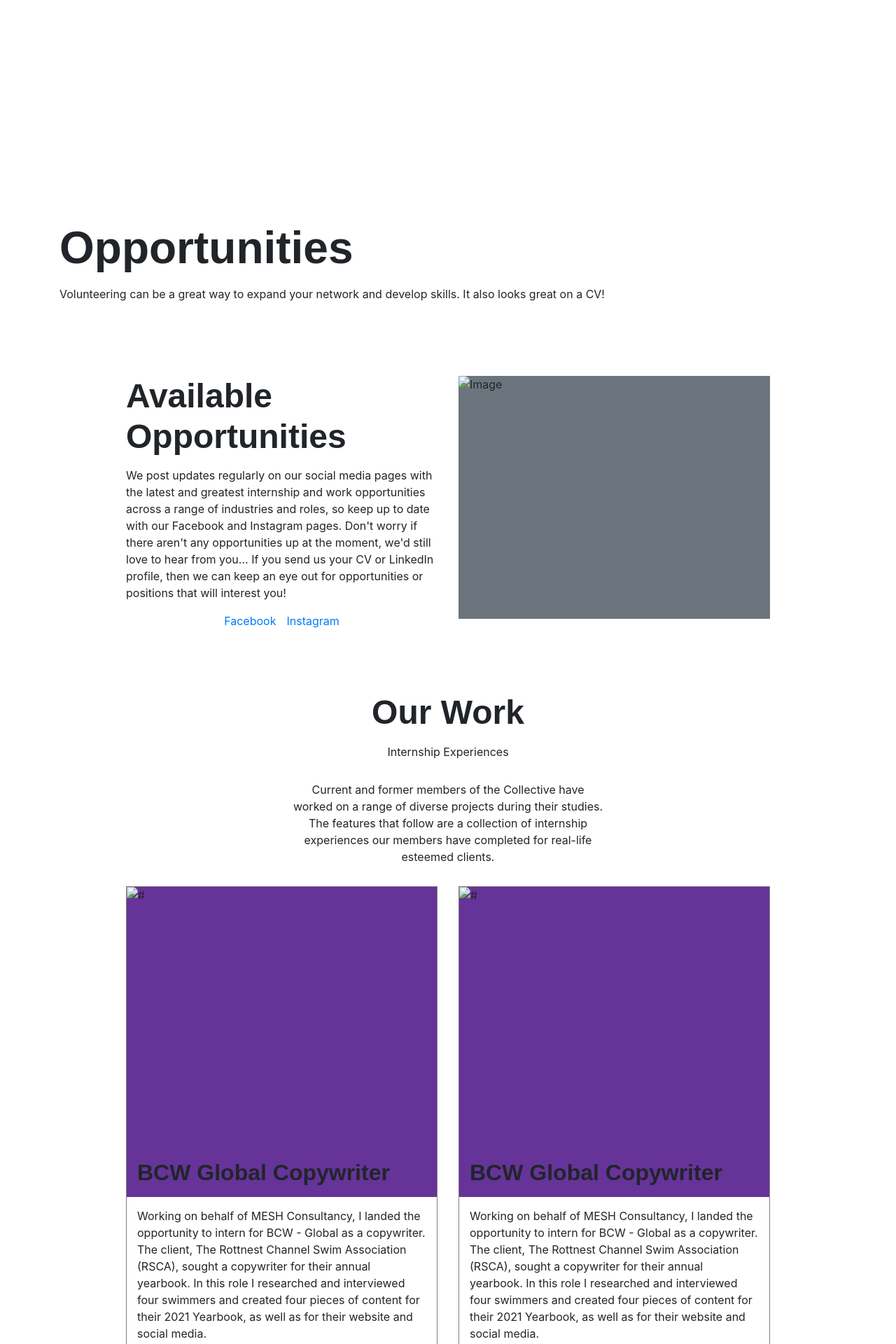
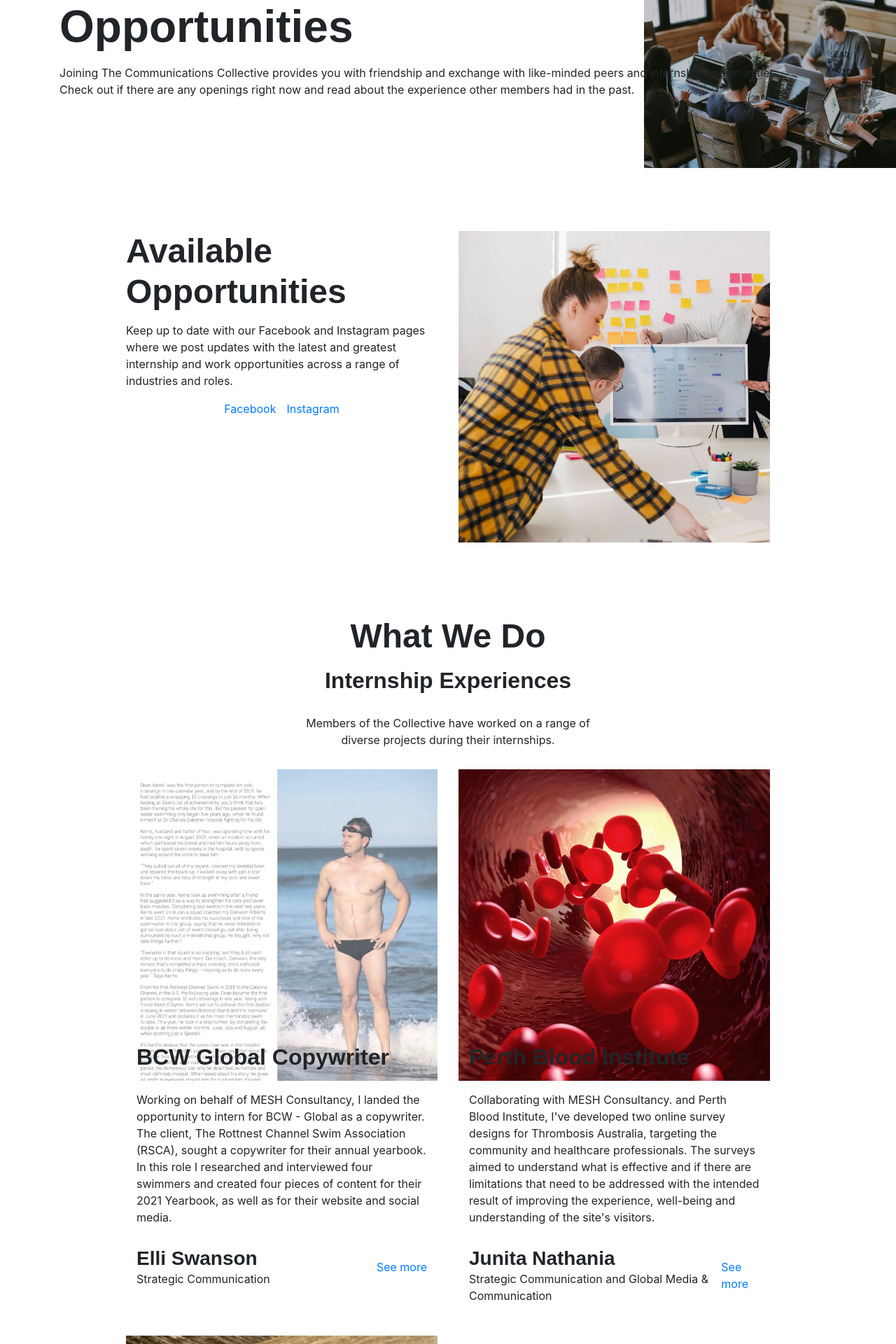
Before and after one commit to treytallent/Communications-Collective, a PHP site: page /opportunities.html in a window 1280 px wide. Shown: the top 1920 px of the page at 70% size. Run offline with PHP 8.4, Linux system fonts and the light colour scheme.

Commit message:
Opportunities & About Imagery

```diff
--- a/about.css
+++ b/about.css
@@ -1,16 +1,37 @@
-/* Placeholder classes until images are inserted */
-
 .header-about {
-   min-height: 447px;
+   min-height: 30vh;
+   background-image: url(Images/about_1.webp);
+   background-size: contain;
+   background-position: right center;
+   background-repeat: no-repeat;
 }
 
-.bg-temp {
-   background-color: rebeccapurple;
+.header-opportunities {
+   min-height: 30vh;
+   background-image: url(Images/opportunities_1.webp);
+   background-size: contain;
+   background-position: right center;
+   background-repeat: no-repeat;
 }
 
-.about-project-img {
-   height: 250px;
-   background-color: rebeccapurple;
+.ar-1 {
+   aspect-ratio: 1/1;
+}
+
+.object-fit-cover {
+   object-fit: cover;
+}
+
+.pos-left {
+   object-position: left;
+}
+
+.pos-top {
+   object-position: top;
+}
+
+.pos-center {
+   object-position: center;
 }
 
 /* Carousel Scrolling Classes */
@@ -46,7 +67,6 @@
 /* Opportunities */
 
 .opportunities-card {
-   border: 1px solid gray;
    display: grid;
 }
 
@@ -56,8 +76,6 @@
 
 .opportunities-card img {
    padding: 0;
-   background-color: rebeccapurple;
-   aspect-ratio: 1/1;
 }
 
 .opportunities-card h3,
@@ -68,13 +86,6 @@
 
 .opportunities-card h3 {
    align-self: end;
-}
-
-.jtc-img {
-   height: 250px;
-   aspect-ratio: 1/1;
-   background-color: rebeccapurple;
-   margin: 0 15px;
 }
 
 /* Large space Class = 90px (column gutter × 3)*/
--- a/opportunities.html
+++ b/opportunities.html
@@ -18,15 +18,17 @@
       <title>Title</title>
    </head>
    <body>
-      <header class="header-about" style="height: 447px">
+      <header class="header-opportunities">
          <div class="container h-100 mt-auto">
             <div
                class="row col-md-12 h-100 mt-auto flex-column justify-content-end align-items-start"
             >
                <h1 class="mb-sm">Opportunities</h1>
                <p class="mb-sm">
-                  Volunteering can be a great way to expand your network and
-                  develop skills. It also looks great on a CV!
+                  Joining The Communications Collective provides you with
+                  friendship and exchange with like-minded peers and internship
+                  opportunities. Check out if there are any openings right now
+                  and read about the experience other members had in the past.
                </p>
             </div>
          </div>
@@ -40,15 +42,10 @@
                   <div class="col-md-6 order-1">
                      <h2 class="mb-sm">Available Opportunities</h2>
                      <p>
-                        We post updates regularly on our social media pages with
-                        the latest and greatest internship and work
-                        opportunities across a range of industries and roles, so
-                        keep up to date with our Facebook and Instagram pages.
-                        Don't worry if there aren't any opportunities up at the
-                        moment, we'd still love to hear from you... If you send
-                        us your CV or LinkedIn profile, then we can keep an eye
-                        out for opportunities or positions that will interest
-                        you!
+                        Keep up to date with our Facebook and Instagram pages
+                        where we post updates with the latest and greatest
+                        internship and work opportunities across a range of
+                        industries and roles.
                      </p>
                      <div class="d-flex justify-content-center">
                         <a href="#" class="mr-md">Facebook</a>
@@ -56,7 +53,11 @@
                      </div>
                   </div>
                   <div class="col-md-6 d-flex order-media order-2 mb-sm">
-                     <img src="#" class="bg-secondary w-100" alt="Image" />
+                     <img
+                        src="Images/opportunities_2.webp"
+                        class="ar-1 object-fit-cover pos-left w-100"
+                        alt="Image"
+                     />
                   </div>
                </section>
 
@@ -64,14 +65,11 @@
                <section>
                   <div class="row">
                      <div class="col-md-6 offset-md-3 text-center spacing-md">
-                        <h2 class="mb-sm">Our Work</h2>
-                        <p class="mb-md">Internship Experiences</p>
+                        <h2 class="mb-sm">What We Do</h2>
+                        <h3 class="mb-md">Internship Experiences</h3>
                         <p class="mb-md">
-                           Current and former members of the Collective have
-                           worked on a range of diverse projects during their
-                           studies. The features that follow are a collection of
-                           internship experiences our members have completed for
-                           real-life esteemed clients.
+                           Members of the Collective have worked on a range of
+                           diverse projects during their internships.
                         </p>
                      </div>
                   </div>
@@ -97,79 +95,97 @@
                               </div>
                               <a class="align-self-center"> See more </a>
                            </div>
-                           <img src="#" alt="#" class="" />
+                           <img
+                              src="Images/opportunities_3.webp"
+                              alt="#"
+                              class="ar-1 object-fit-cover pos-top w-100"
+                           />
                         </div>
                      </div>
                      <!-- Opportunities Card -->
                      <div class="col-md-6 spacing-md mb-md">
                         <div class="opportunities-card">
-                           <h3 class="p-sm order-1">BCW Global Copywriter</h3>
+                           <h3 class="p-sm order-1">Perth Blood Institute</h3>
                            <p class="p-sm">
-                              Working on behalf of MESH Consultancy, I landed
-                              the opportunity to intern for BCW - Global as a
-                              copywriter. The client, The Rottnest Channel Swim
-                              Association (RSCA), sought a copywriter for their
-                              annual yearbook. In this role I researched and
-                              interviewed four swimmers and created four pieces
-                              of content for their 2021 Yearbook, as well as for
-                              their website and social media.
+                              Collaborating with MESH Consultancy. and Perth
+                              Blood Institute, I've developed two online survey
+                              designs for Thrombosis Australia, targeting the
+                              community and healthcare professionals. The
+                              surveys aimed to understand what is effective and
+                              if there are limitations that need to be addressed
+                              with the intended result of improving the
+                              experience, well-being and understanding of the
+                              site's visitors.
                            </p>
                            <div class="d-flex justify-content-between p-sm">
                               <div class="mr-2">
-                                 <h4 class="m-0">Elli Swanson</h4>
-                                 <p class="m-0">Strategic Communication</p>
+                                 <h4 class="m-0">Junita Nathania</h4>
+                                 <p class="m-0">
+                                    Strategic Communication and Global Media &
+                                    Communication
+                                 </p>
                               </div>
                               <a class="align-self-center"> See more </a>
                            </div>
-                           <img src="#" alt="#" class="" />
+                           <img
+                              src="Images/opportunities_4.webp"
+                              alt="#"
+                              class="ar-1 object-fit-cover pos-top w-100"
+                           />
                         </div>
                      </div>
                      <!-- Opportunities Card -->
                      <div class="col-md-6 spacing-md mb-md">
                         <div class="opportunities-card">
-                           <h3 class="p-sm order-1">BCW Global Copywriter</h3>
+                           <h3 class="p-sm order-1">The West Australian</h3>
                            <p class="p-sm">
-                              Working on behalf of MESH Consultancy, I landed
-                              the opportunity to intern for BCW - Global as a
-                              copywriter. The client, The Rottnest Channel Swim
-                              Association (RSCA), sought a copywriter for their
-                              annual yearbook. In this role I researched and
-                              interviewed four swimmers and created four pieces
-                              of content for their 2021 Yearbook, as well as for
-                              their website and social media.
+                              Britney worked as a writer for The West Australian
+                              as an Intern and scored a full-page spread in The
+                              West's ANZAC Day Edition 2021. The article focuses
+                              on the origins of ANZAC Day in Australia from
+                              ANZAC biscuits to the importance and history of
+                              commemoration on April 25th.
                            </p>
                            <div class="d-flex justify-content-between p-sm">
                               <div class="mr-2">
-                                 <h4 class="m-0">Elli Swanson</h4>
-                                 <p class="m-0">Strategic Communication</p>
+                                 <h4 class="m-0">Britney Coulson</h4>
+                                 <p class="m-0">
+                                    Journalism & Global Politics and Party
+                                 </p>
                               </div>
                               <a class="align-self-center"> See more </a>
                            </div>
-                           <img src="#" alt="#" class="" />
+                           <img
+                              src="Images/opportunities_5.webp"
+                              alt="#"
+                              class="ar-1 object-fit-cover pos-top w-100"
+                           />
                         </div>
                      </div>
                      <!-- Opportunities Card -->
                      <div class="col-md-6 spacing-md mb-md">
                         <div class="opportunities-card">
-                           <h3 class="p-sm order-1">BCW Global Copywriter</h3>
+                           <h3 class="p-sm order-1">Radio Fremantle</h3>
                            <p class="p-sm">
-                              Working on behalf of MESH Consultancy, I landed
-                              the opportunity to intern for BCW - Global as a
-                              copywriter. The client, The Rottnest Channel Swim
-                              Association (RSCA), sought a copywriter for their
-                              annual yearbook. In this role I researched and
-                              interviewed four swimmers and created four pieces
-                              of content for their 2021 Yearbook, as well as for
-                              their website and social media.
+                              Murdoch Radio's long standing relationship with
+                              Radio Fremantle allowed Jaspreet to develop and
+                              produce radio segments for Radio Fremantle's
+                              drive-time show. In addition to contributing to
+                              the 2 hour long radio segments, she was also the
+                              social media manager for the weekly show.
                            </p>
                            <div class="d-flex justify-content-between p-sm">
                               <div class="mr-2">
-                                 <h4 class="m-0">Elli Swanson</h4>
-                                 <p class="m-0">Strategic Communication</p>
+                                 <h4 class="m-0">Jaspreet Sidhu</h4>
+                                 <p class="m-0">Journalism</p>
                               </div>
                               <a class="align-self-center"> See more </a>
                            </div>
-                           <img src="#" alt="#" class="" />
+                           <img
+                              src="Images/opportunities_6.webp"
+                              alt="#"
+                              class="ar-1 object-fit-cover pos-left w-100"
+                           />
                         </div>
                      </div>
                   </div>
@@ -177,11 +193,9 @@
 
                <!-- Career Paths -->
                <section>
-                  <div class="row flex-column ml-0">
+                  <div class="row flex-column ml-0 mb-md">
                      <h2 class="mb-sm">Career paths</h2>
-                     <p class="mb-md">
-                        What you can accomplish by studying communications
-                     </p>
+                     <h3>What roles you can fill by studying communications</h3>
                   </div>
                   <!-- Carousel -->
                   <div class="row flex-nowrap overflow-auto snap-scroll ml-0">
@@ -280,7 +294,7 @@
                <!-- Join The Collective More -->
                <section class="row">
                   <div class="col-md-6 order-1">
-                     <h2 class="mb-sm">join the collective</h2>
+                     <h2 class="mb-sm">Join the Collective</h2>
                      <p>
                         Join us as part of the Communications Collective at
                         Murdoch University to make the most of your degree and
@@ -288,7 +302,11 @@
                      </p>
                   </div>
                   <div class="col-md-6 d-flex order-media order-2 mb-sm">
-                     <img src="#" class="bg-secondary w-100" alt="Image" />
+                     <img
+                        src="Images/opportunities_999.webp"
+                        class="ar-1 object-fit-cover pos-top w-100"
+                        alt="Image"
+                     />
                   </div>
                </section>
             </div>
```
Also changed, not shown: about.html (+59 -57 lines), Images/about_1.webp (added), Images/about_2.webp (added), Images/about_3.webp (added), Images/about_4.webp (added), Images/about_9999.webp (added), Images/opportunities_1.webp (added), Images/opportunities_2.webp (added), Images/opportunities_3.webp (added), Images/opportunities_4.webp (added), Images/opportunities_5.webp (added), Images/opportunities_6.webp (added), Images/opportunities_999.webp (added).
